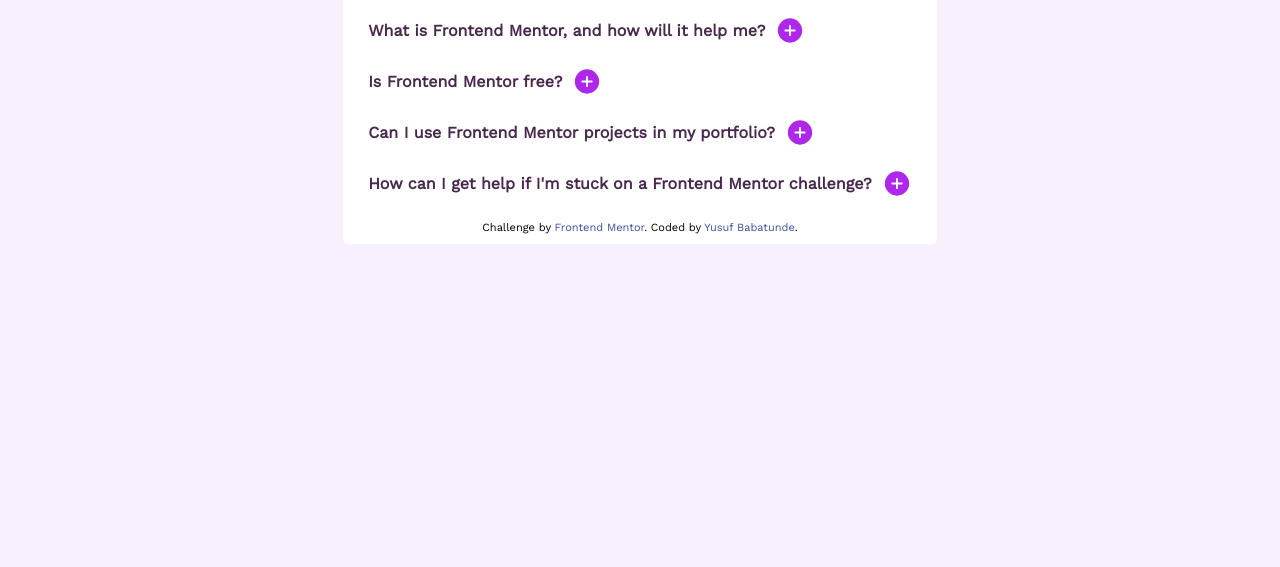
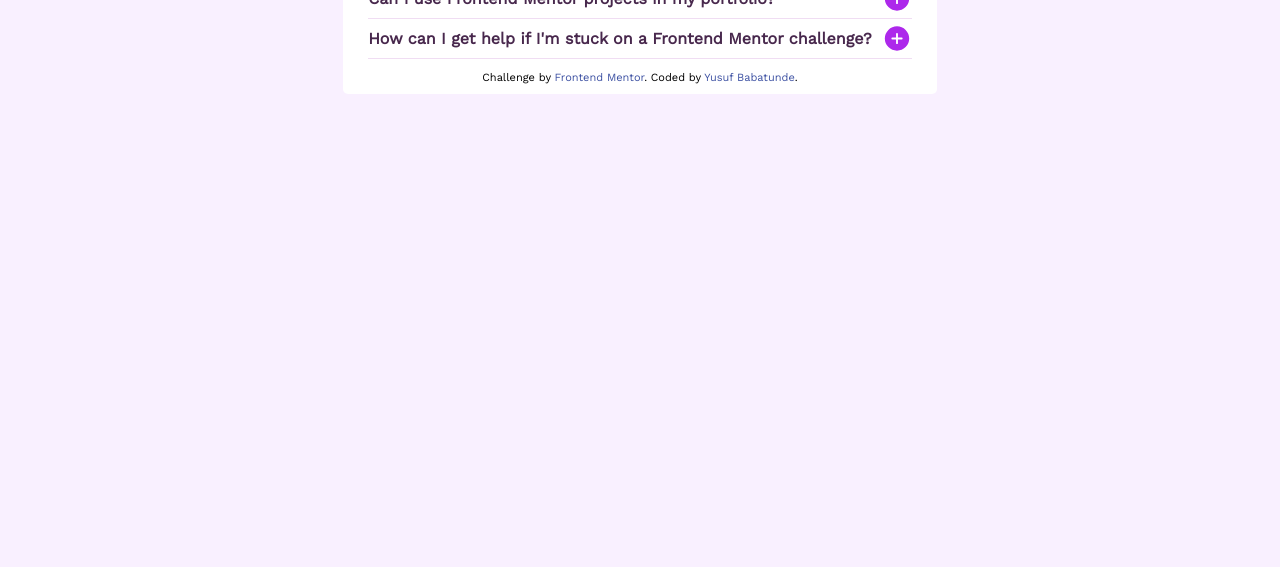
Before and after one commit to owocoded/FAQ-Accordion, a plain HTML site: page index.html in a window 1280 px wide. Shown: the part 409-976 px from the top of the page. After the commit the page ends 800 px from the top, so only its background shows below. Drawn offline with Linux system fonts and the light colour scheme.

Commit message:
Update style.css
Add some basic stling

```diff
--- a/style.css
+++ b/style.css
@@ -3,6 +3,12 @@
     src: url("./assets/fonts/WorkSans-VariableFont_wght.ttf") format("truetype");
     font-weight: normal;
     font-style: normal;
+}
+
+*{
+  box-sizing: border-box;
+  padding: 0;
+  margin: 0;
 }
 
 body {
@@ -11,7 +17,7 @@ body {
   background-size: 100%;
   background-repeat: no-repeat;
   display: flex;
-  min-height: 120vh;
+  min-height: 95vh;
   align-items: center;
   justify-content: center;
   place-content: center;
@@ -19,11 +25,12 @@ body {
 }
 
 main {
-  max-width: 70vh;
+  max-width: 50%;
   padding: 10px 25px;
   border-radius: 5px;
   background-color: white;
   font-family: "Work Sans";
+  margin: 20px;
 }
 .header {
   display: flex;
@@ -33,16 +40,20 @@ p {
   color: hsl(291, 22%, 75%);
   font-size: clamp(0.2rem, 2.5vh, 1rem);
   display: none;
-  margin: 0px;
+  margin-bottom: 10px;
   font-weight: bold;
 }
 h3{
+  margin-bottom: 10px;
+  margin-top: 10px;
+  width: 100%;
   color: hsl(292, 32%, 23%);
   font-size: clamp(0.2rem, 2.5vh, 1rem);
 }
 
 .question {
   display: flex;
+  justify-content: space-between;
   gap: 10px;
   cursor: pointer;
 }
@@ -56,3 +67,7 @@ h3{
   color: hsl(228, 45%, 44%);
   text-decoration: none;
 }
+
+.faq{
+  border-bottom: 1px solid hsl(292, 48%, 91%);;
+}
```
